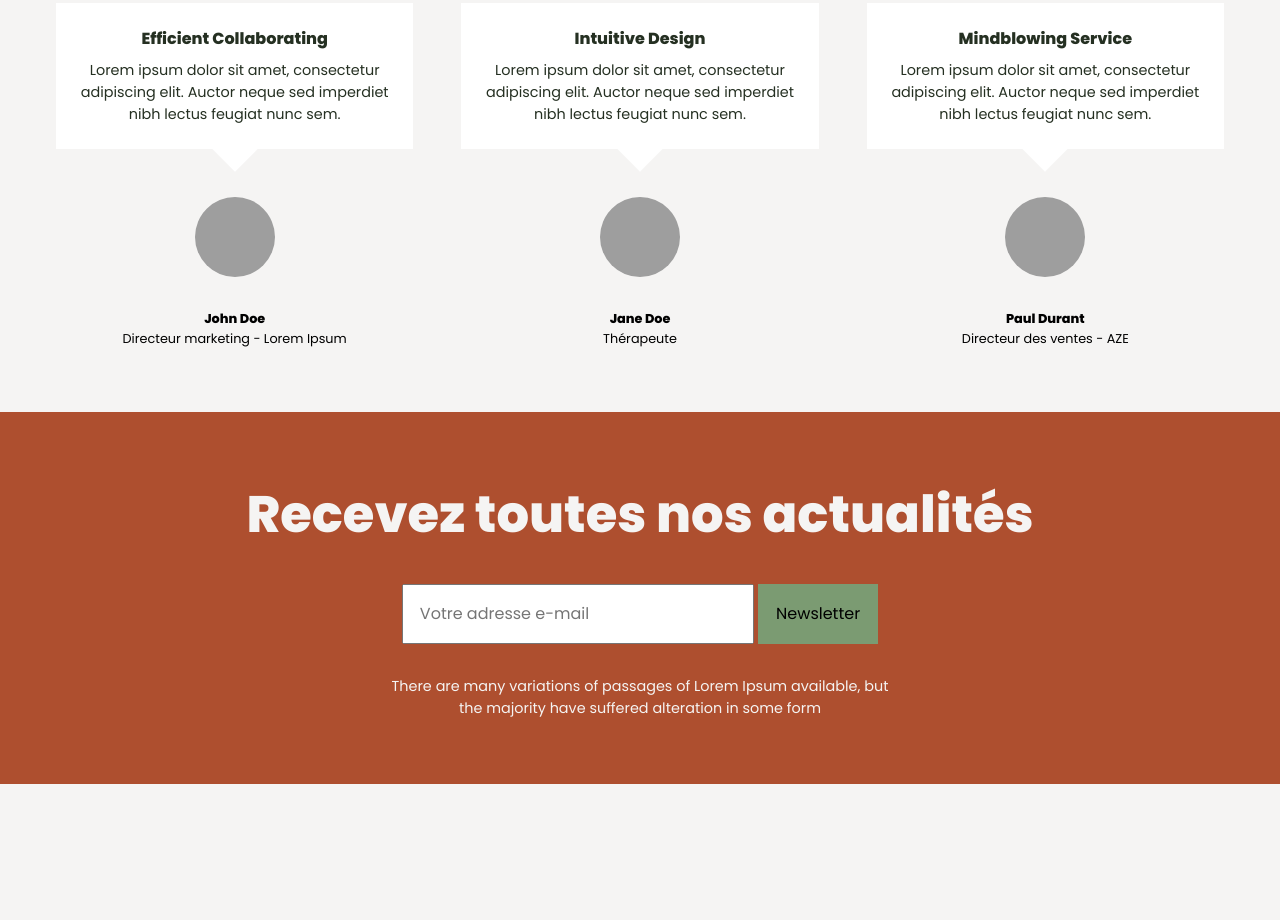
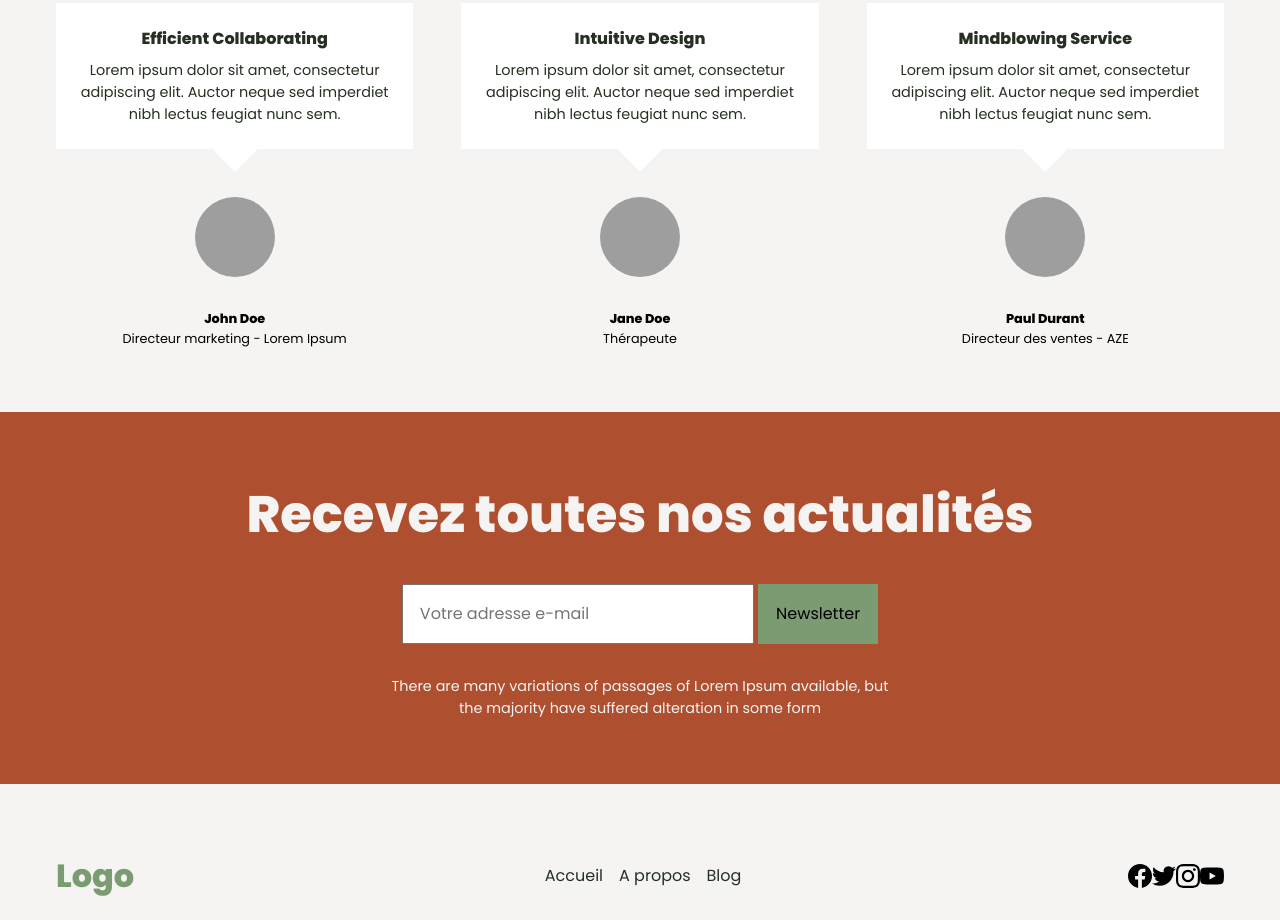
Before and after one commit to sdelon/html-css-portfolio, a website built with Vite: page index.html in a window 1280 px wide. Shown: the part 3341-4261 px from the top of the page. Before the commit the page ends 4173 px from the top, so only its background shows below. Built offline with nearby package versions, Linux system fonts and the light colour scheme; grey boxes are pictures that could not be loaded.

Commit message:
2 files modified, 4 added

```diff
--- a/index.html
+++ b/index.html
@@ -215,6 +215,38 @@
         <p>There are many variations of passages of Lorem Ipsum available, but the majority have suffered alteration in some form</p>
       </div>
     </section>
+    <footer>
+      <h1 class="logo">Logo</h1>
+      <nav class="footer-nav">
+          <ul>
+            <li class="menu-item"><a href="#">Accueil</a></li>
+            <li class="menu-item"><a href="#">A propos</a></li>
+            <li class="menu-item"><a href="#">Blog</a></li>
+          </ul>
+      </nav>
+      <ul class="footer-social">
+          <li>
+            <a href="#">
+              <img src="/svg/facebook.svg" alt="">
+            </a>
+          </li>
+          <li>
+            <a href="#">
+              <img src="/svg/twitter.svg" alt="">
+            </a>
+          </li>
+          <li>
+            <a href="#">
+              <img src="/svg/instagram.svg" alt="">
+            </a>
+          </li>
+          <li>
+            <a href="#">
+              <img src="/svg/youtube.svg" alt="">
+            </a>
+          </li>
+      </ul>
+    </footer>
     <script type="module" src="/main.js"></script>
   </body>
 </html>
--- a/style.css
+++ b/style.css
@@ -487,8 +487,30 @@ input[type=submit] {
   border: 2px solid var(--light-green);
   cursor: pointer;
 }
+/* /CTA */
 
-/* /CTA */
+/* FOOTER */
+footer {
+  max-width: var(--page-max-width);
+  margin: 0 auto;
+  display:flex;
+  justify-content: space-between;
+  align-items: center;
+  padding: var(--page-padding);
+}
+
+.footer-nav ul {
+  display: flex;
+}
+
+.footer-social {
+  display: flex;
+}
+
+.footer-social img {
+  width: 1.5rem;
+}
+/* /FOOTER */
 
 /* MEDIA QUERIES */
 @media (min-width: 500px) {
```
Also changed, not shown: svg/facebook.svg (added), svg/instagram.svg (added), svg/twitter.svg (added), svg/youtube.svg (added).
